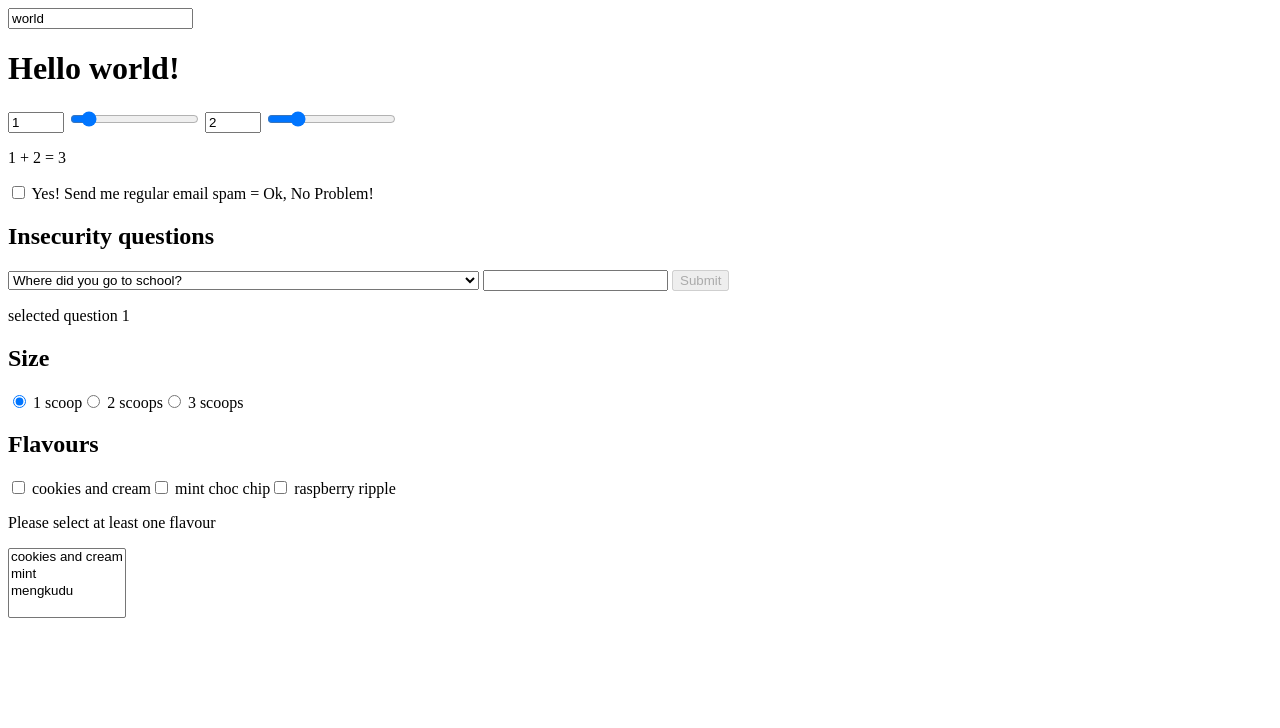
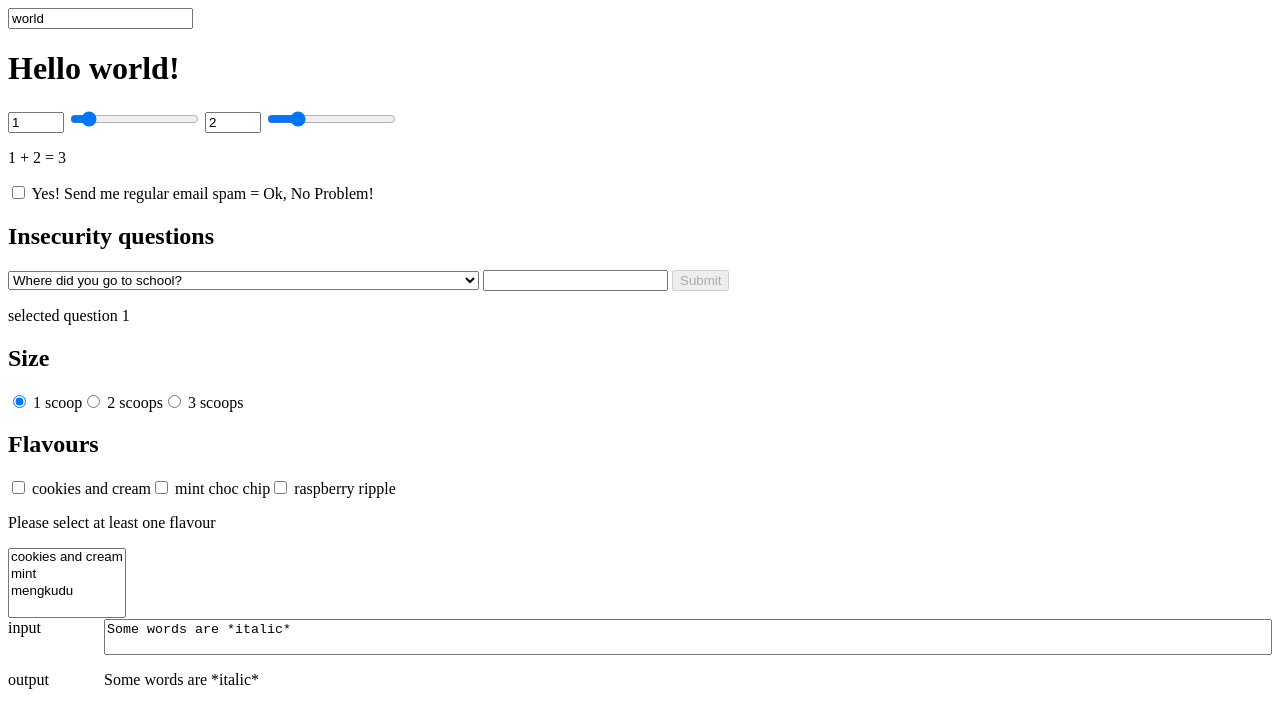
Before and after one commit to tamathecxder/svelte-journeys, a SvelteKit app: page /bindings/input in a window 1280 px wide. Shown: the top 728 px of the page. Built offline with nearby package versions, Linux system fonts and the light colour scheme.

Commit message:
(bindings) textarea

```diff
--- a/src/routes/bindings/input/+page.svelte
+++ b/src/routes/bindings/input/+page.svelte
@@ -7,6 +7,7 @@
     let answer = $state('');
     let scoops = $state(1);
 	let flavours: any = $state([]);
+    let value = $state('Some words are *italic*')
 
 	const formatter = new Intl.ListFormat('en', { style: 'long', type: 'conjunction' });
 
@@ -132,3 +133,27 @@
         <option>{flavour}</option>
     {/each}
 </select>
+
+<!-- Textarea -->
+<div class="grid">
+	input
+	<textarea bind:value></textarea>
+
+	output
+	<div>{@html value}</div>
+</div>
+
+<style>
+	.grid {
+		display: grid;
+		grid-template-columns: 5em 1fr;
+		grid-template-rows: 1fr 1fr;
+		grid-gap: 1em;
+		height: 100%;
+	}
+
+	textarea {
+		flex: 1;
+		resize: none;
+	}
+</style>
```
